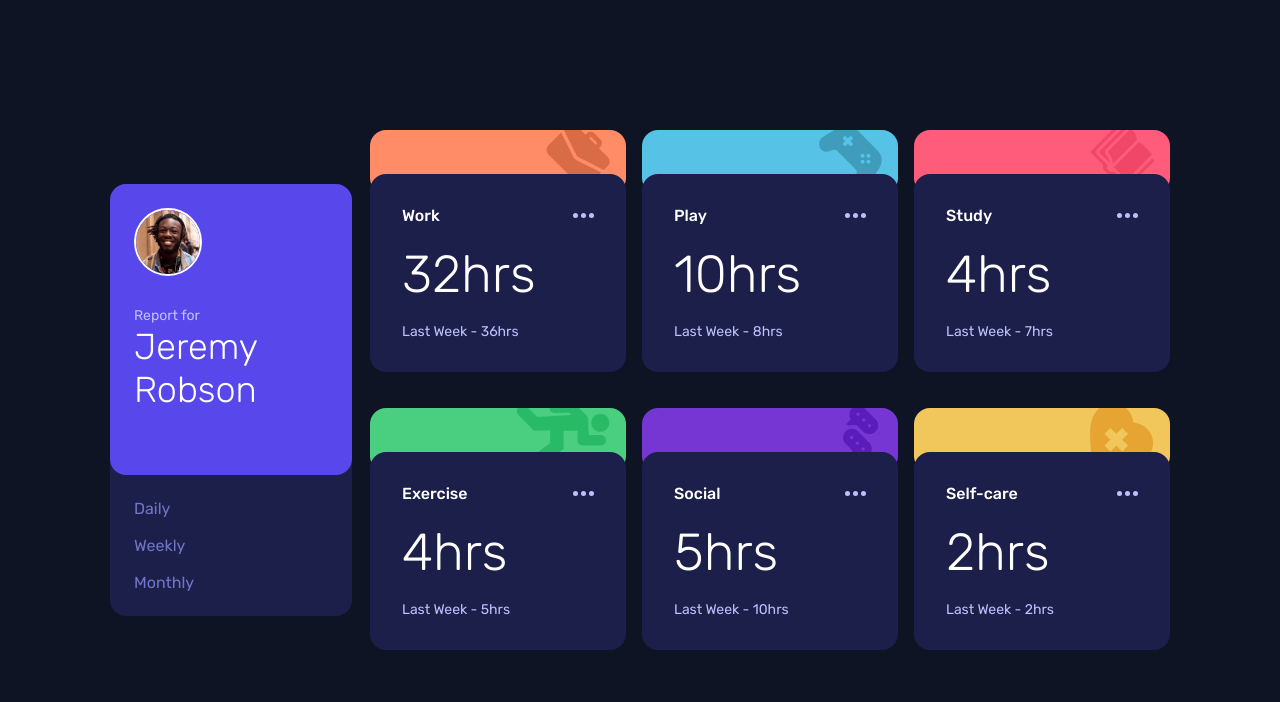
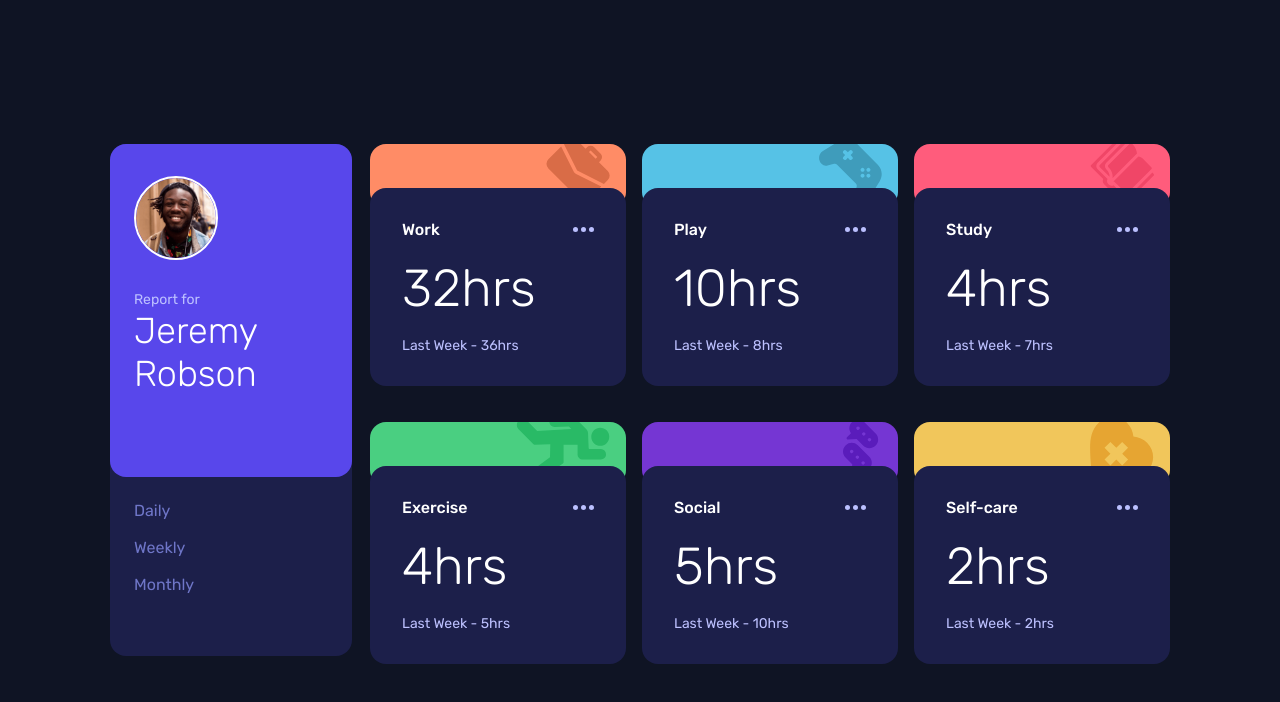
Before and after one commit to lanaschuster/time-tracking-dashboard, a Vue app: page / in a window 1280 px wide. Shown: the top 702 px of the page. Built offline with nearby package versions, Linux system fonts and the light colour scheme.

Commit message:
fix: adjusts presentation card position

```diff
--- a/src/assets/scss/_variables.scss
+++ b/src/assets/scss/_variables.scss
@@ -6,6 +6,7 @@ $border-radius: 16px;
 
 $report-presentation-card-width: 242px;
 $dashboard-item-card-width: calc(242px - 64px);
+$main-section-height: 512px;
 
 // colors
 $primary: hsl(246, 80%, 60%);
--- a/src/components/report-presentation-card/report-presentation-card.vue
+++ b/src/components/report-presentation-card/report-presentation-card.vue
@@ -24,6 +24,7 @@
   height: fit-content;
   background: $theme-dark-color;
   border-radius: $border-radius;
+  height: 100%;
 
 
   .filters {
@@ -47,14 +48,14 @@
 .report-presentation-card .presentation {
   display: flex;
   flex-direction: column;
-  row-gap: 32px;
+  row-gap: 2rem;
   width: calc($report-presentation-card-width - 48px);
   background: $primary;
   border-radius: $border-radius;
-  padding: 24px 24px 64px 24px;
+  padding: 2rem 24px 82px 24px;
 
   img {
-    width: 64px;
+    width: 5rem;
     border-radius: 500px;
     border: solid white 2px;
   }
@@ -76,6 +77,7 @@
   .report-presentation-card {
     position: relative;
     width: 100%;
+    height: fit-content;
 
     .filters {
       width: calc(100% - 48px);
--- a/src/layouts/time-dashboard-layout/time-dashboard-layout.vue
+++ b/src/layouts/time-dashboard-layout/time-dashboard-layout.vue
@@ -17,7 +17,11 @@ section {
   column-gap: $grid-gap;
   flex-wrap: wrap;
   width: 100%;
+  height: $main-section-height;
 
+  .side-column {
+    height: 100%;
+  }
   .main-grid {
     display: grid;
     grid-template-columns: 1fr 1fr 1fr;
```
